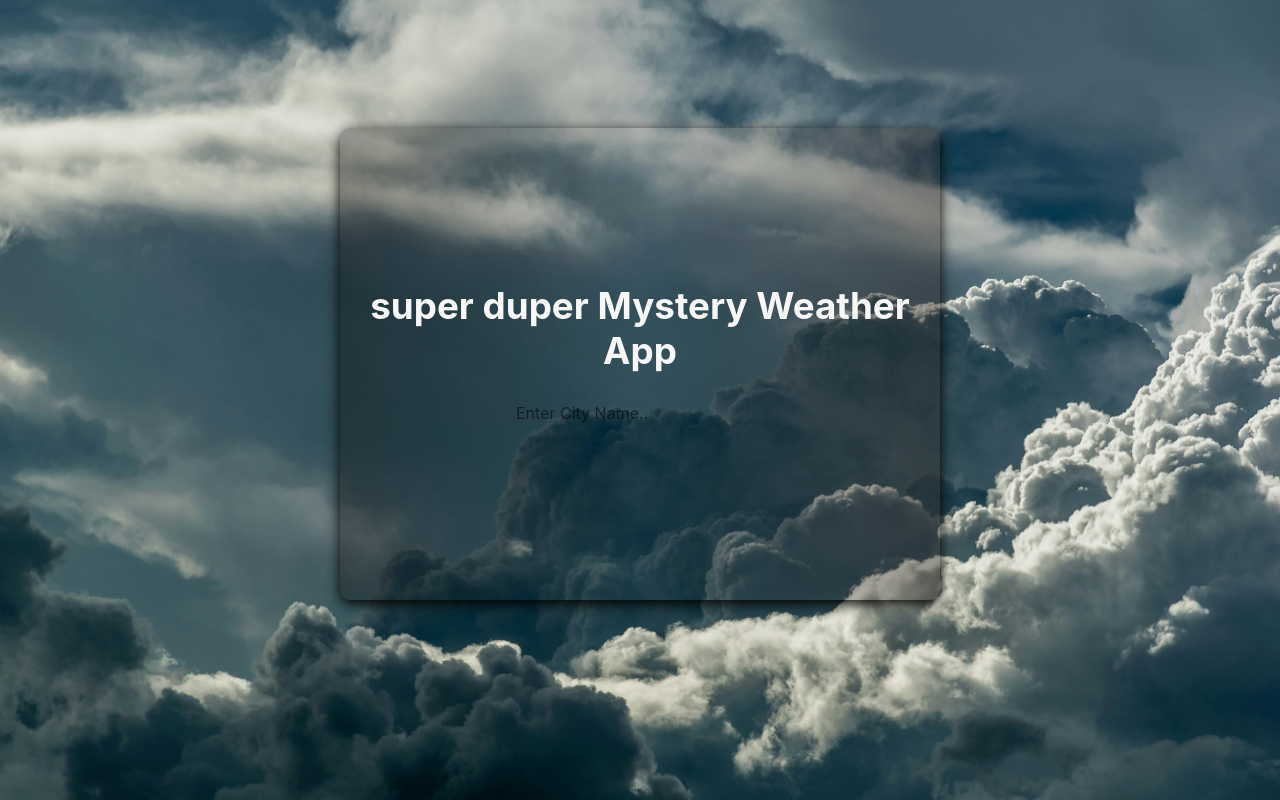
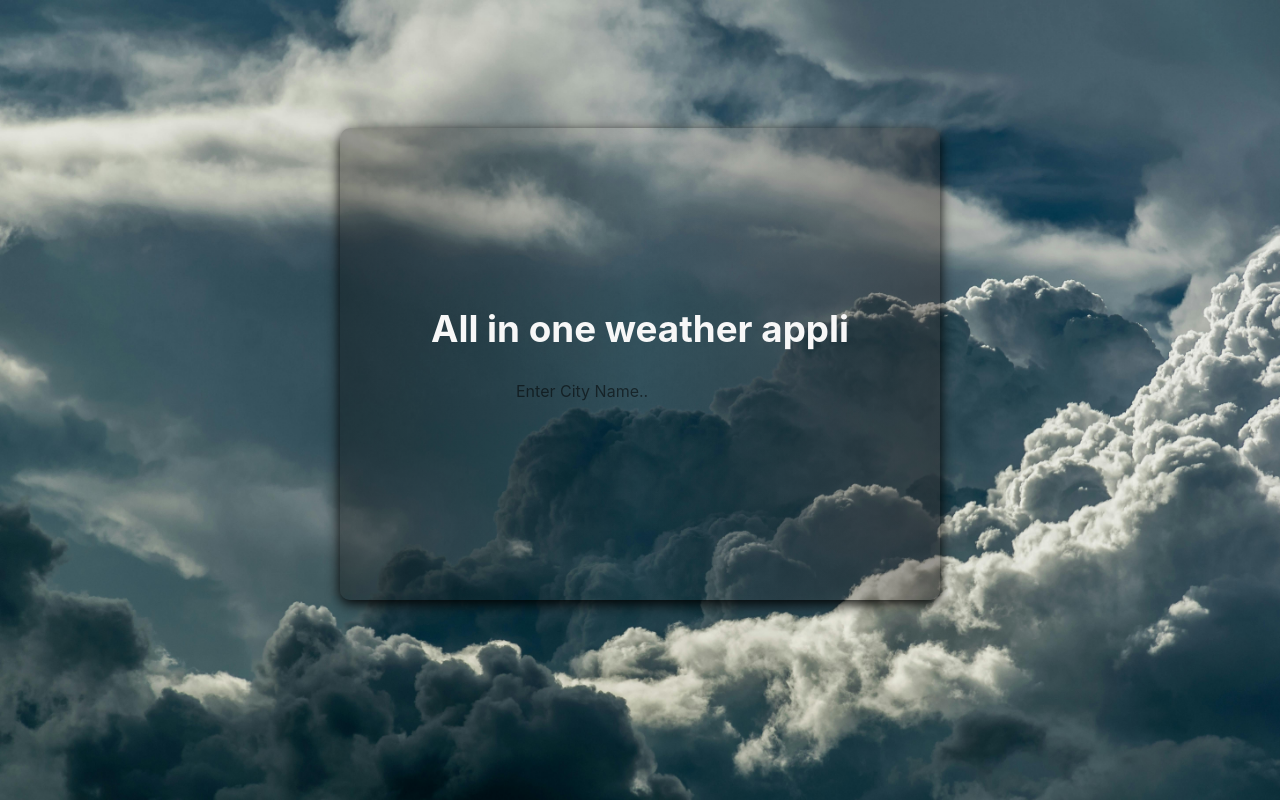
Before and after one commit to Vishnuprasath63/Weather_application, a React (Create React App) app in the folder weather_app/: page / in a window 1280 px wide. Built offline with nearby package versions, Linux system fonts and the light colour scheme; the HTML template or start-up script is replaced by a standard one.

Commit message:
app.js where updated

```diff
--- a/weather_app/src/App.js
+++ b/weather_app/src/App.js
@@ -75,7 +75,7 @@ function GfGWeatherApp() {
 	return (
 		<div className="App">
 			<h1 className="app-name">
-				super duper Mystery Weather App
+				All in one weather appli
 			</h1>
 			<div className="search-bar">
 				<input
```
